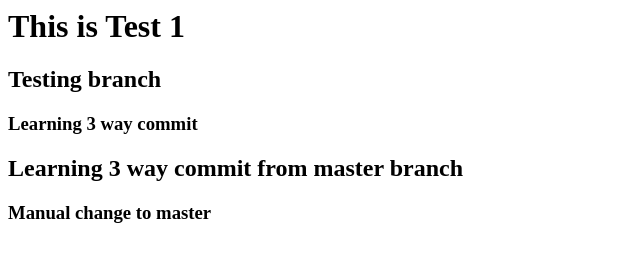
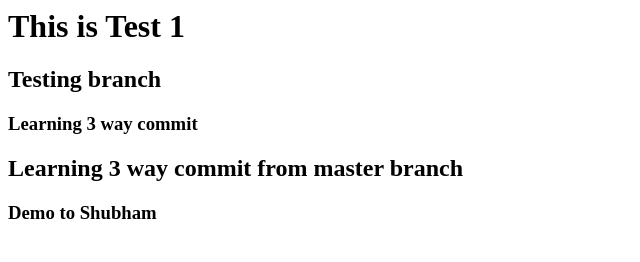
Before and after one commit to mangeshgurjar/webtest, a plain HTML site: page index.html in a window 1280 px wide. Shown: the full height of the page, 0-640 px from the left. Drawn offline with Linux system fonts and the light colour scheme.

Commit message:
Updated for Shubham

```diff
--- a/index.html
+++ b/index.html
@@ -2,4 +2,4 @@
 <h2>Testing branch</h2>
 <h3>Learning 3 way commit</h3>
 <h2>Learning 3 way commit from master branch</h2>
-<h3>Manual change to master</h3>
+<h3>Demo to Shubham</h3>
```
